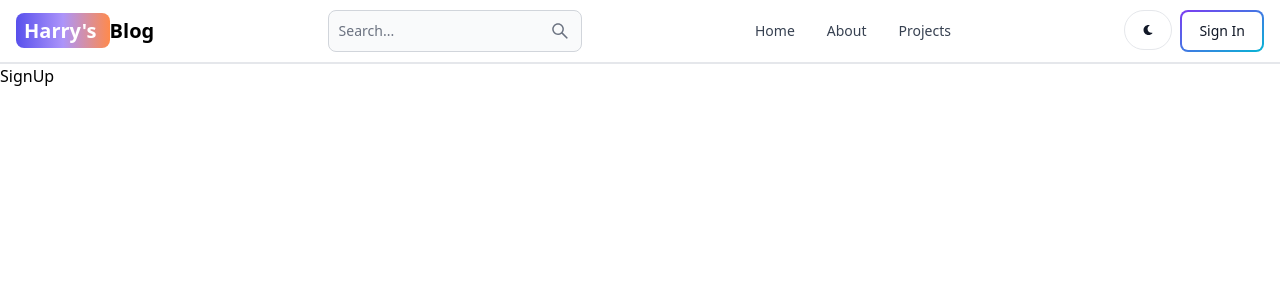
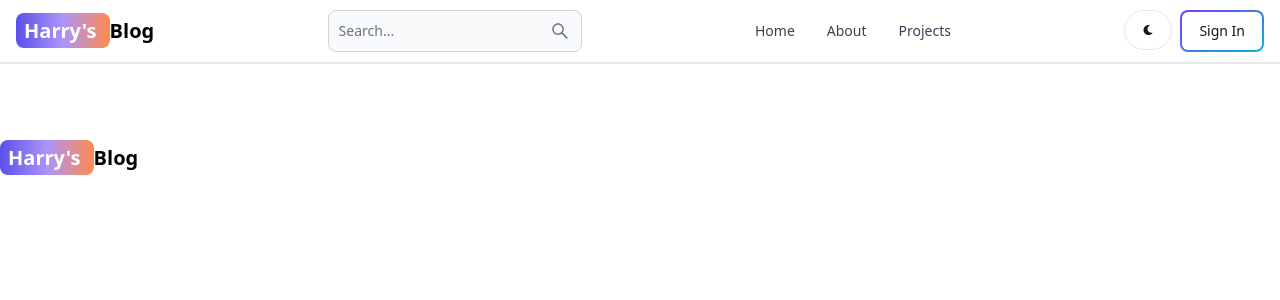
Before and after one commit to theallSparky/mern-blog, a React (Vite) app in the folder client/: page /sign-up in a window 1280 px wide. Shown: the top 300 px of the page. Built offline with nearby package versions, Linux system fonts and the light colour scheme.

Commit message:
Began working on signup page

```diff
--- a/client/src/pages/SignUp.jsx
+++ b/client/src/pages/SignUp.jsx
@@ -1,3 +1,24 @@
+import { Link } from "react-router-dom";
+
 export default function SignUp() {
-  return <div>SignUp</div>;
+  return (
+    <div className="min-h-screen mt-20">
+      <div className="">
+        {/* left */}
+        <div className="">
+          <Link
+            to="/"
+            className="self-center whitespace-nowrap text-sm sm:text-xl font-semibold dark:text-white"
+          >
+            <span className="px-2 py-1 bg-gradient-to-r from-indigo-600 via-purple-400 to-orange-400 rounded-lg text-white">
+              Harry&apos;s{" "}
+            </span>
+            Blog
+          </Link>
+        </div>
+        {/* right */}
+        <div className=""></div>
+      </div>
+    </div>
+  );
 }
```
